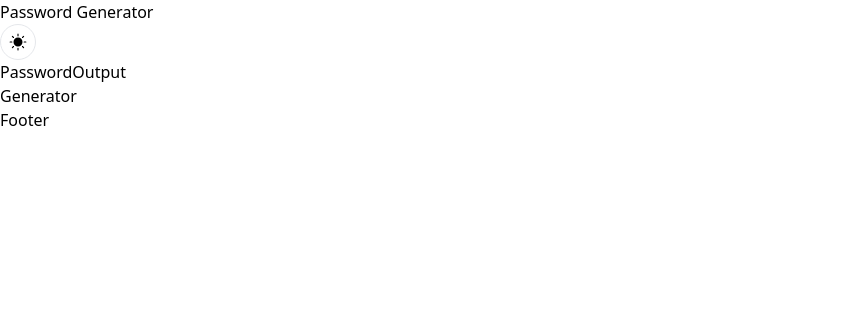
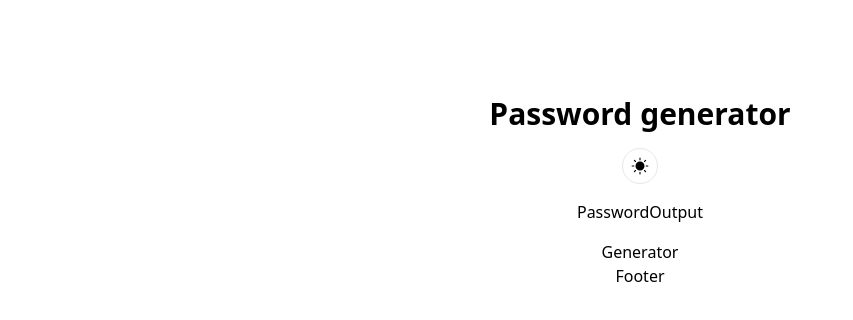
Before and after one commit to MertArar/passwordGenerator, a React (Vite) app: page / in a window 1280 px wide. Shown: the top 320 px of the page, without its empty margins (0-853 px from the left). Built offline with nearby package versions, Linux system fonts and the light colour scheme.

Commit message:
bug fixed

```diff
--- a/src/App.jsx
+++ b/src/App.jsx
@@ -10,11 +10,12 @@ function App() {
   const [password, setPassword] = useState("");
   const [colorMode, setColorMode] = useColorMode();
   const [isCopied, setIsCopied] = useState(false);
+
   return (
-    <div>
-      <main>
-        <section>
-          <h1>Password Generator</h1>
+    <div className="flex flex-col items-center min-h-screen px-2 text-black transition-all ease-in-out bg-white dark:bg-black dark:text-white font-primary">
+      <main className="flex flex-col items-center w-full max-w-xs gap-4 rounded-lg sm:max-w-xl">
+        <section className="flex flex-col items-center justify-between w-full gap-4 mt-24">
+          <h1 className="text-3xl font-semibold">Password generator</h1>
           <button
             onClick={() =>
               setColorMode(colorMode === "light" ? "dark" : "light")
@@ -27,8 +28,12 @@ function App() {
             />
           </button>
         </section>
-        <PasswordOutput />
-        <Generator />
+        <PasswordOutput
+          password={password}
+          isCopied={isCopied}
+          setIsCopied={setIsCopied}
+        />
+        <Generator setPassword={setPassword} setIsCopied={setIsCopied} />
       </main>
       <Footer />
     </div>
--- a/src/hooks/useColorMode.jsx
+++ b/src/hooks/useColorMode.jsx
@@ -7,7 +7,6 @@ const useColorMode = () => {
   useEffect(() => {
     const className = "dark";
     const bodyClasses = window.document.body.classList;
-
     if (
       colorMode === "default" &&
       window.matchMedia("(prefers-color-scheme: dark)").matches
@@ -15,7 +14,7 @@ const useColorMode = () => {
       setColorMode("dark");
     }
     if (
-      colorMode === "light" &&
+      colorMode === "default" &&
       !window.matchMedia("(prefers-color-scheme: dark)").matches
     ) {
       setColorMode("light");
@@ -27,5 +26,4 @@ const useColorMode = () => {
 
   return [colorMode, setColorMode];
 };
-
 export default useColorMode;
--- a/src/hooks/useLocalStorage.jsx
+++ b/src/hooks/useLocalStorage.jsx
@@ -24,5 +24,4 @@ const useLocalStorage = (key, initialValue) => {
 
   return [storedValue, setValue];
 };
-
 export default useLocalStorage;
```
